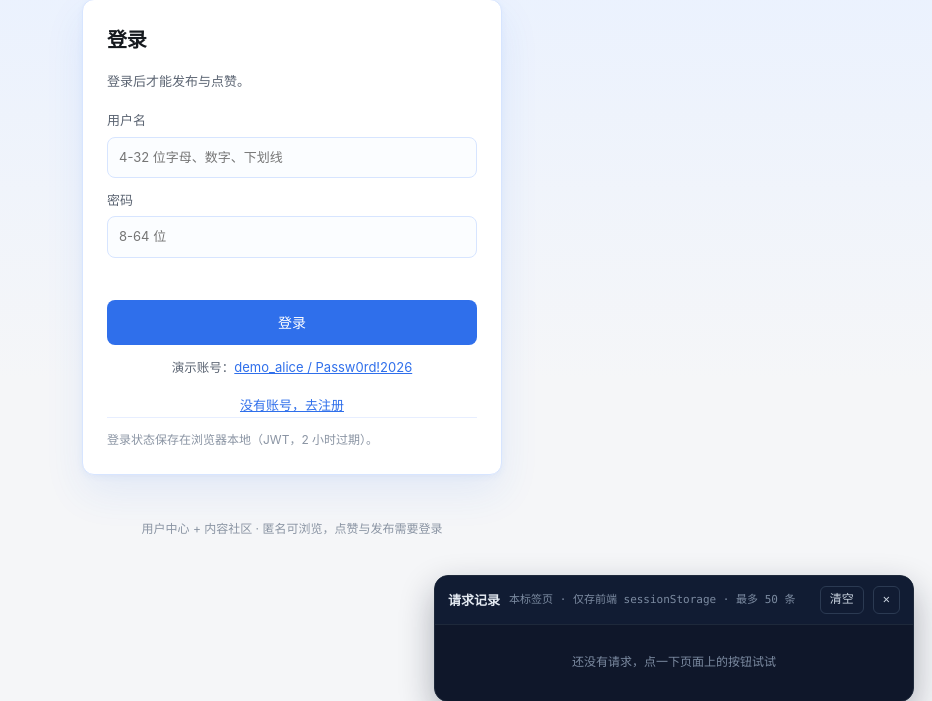
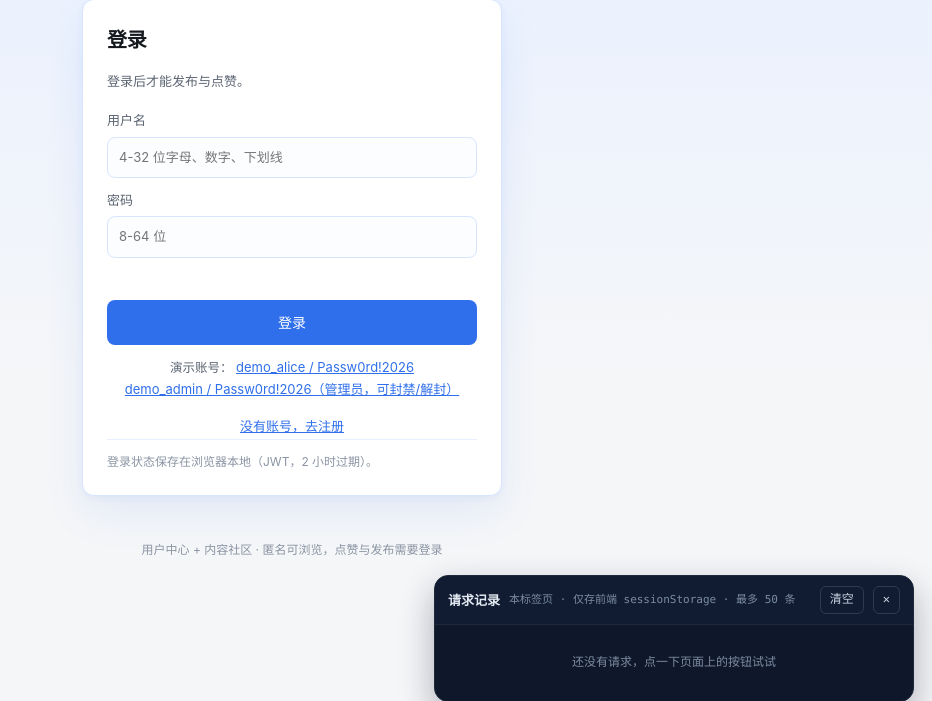
Before and after one commit to client-su/community-demo, a web app: page /login.html in a window 1280 px wide. Shown: the part 80-781 px from the top of the page, without its empty margins (348-1280 px from the left). Run offline with its HTML, style and script files only (its server is not run), Linux system fonts and the light colour scheme; data that the repository does not hold is empty; some of the project's set-up classes (security, data sources, template engines, error pages and the like) are left out, and stand-ins take their place; database files in the repository are not loaded.

Commit message:
feat(web): 登录页补充管理员演示账号

```diff
--- a/src/main/resources/static/js/page-login.js
+++ b/src/main/resources/static/js/page-login.js
@@ -23,6 +23,7 @@ const el = {
     nicknameRow: document.querySelector('#nicknameRow'),
     demoTip: document.querySelector('#demoTip'),
     demoFill: document.querySelector('#demoFill'),
+    demoFillAdmin: document.querySelector('#demoFillAdmin'),
 };
 
 /** 后端校验消息里的英文字段名 → 前端展示的中文名，避免把内部字段名透给用户 */
@@ -89,12 +90,15 @@ el.switch.addEventListener('click', () => {
 });
 
 // 点击演示账号，直接填入用户名与密码
-el.demoFill.addEventListener('click', () => {
-    el.form.elements.username.value = 'demo_alice';
+function fillDemo(username) {
+    el.form.elements.username.value = username;
     el.form.elements.password.value = 'Passw0rd!2026';
     el.msg.textContent = '';
     el.form.elements.password.focus();
-});
+}
+
+el.demoFill.addEventListener('click', () => fillDemo('demo_alice'));
+el.demoFillAdmin.addEventListener('click', () => fillDemo('demo_admin'));
 
 el.form.addEventListener('submit', async (event) => {
     event.preventDefault();
--- a/src/main/resources/static/login.html
+++ b/src/main/resources/static/login.html
@@ -25,7 +25,11 @@
             </label>
             <p class="form-msg" id="msg"></p>
             <button type="submit" class="btn primary block" id="submit">登录</button>
-            <p class="demo-tip" id="demoTip" hidden>演示账号：<button type="button" class="link" id="demoFill">demo_alice / Passw0rd!2026</button></p>
+            <p class="demo-tip" id="demoTip" hidden>
+                演示账号：
+                <button type="button" class="link" id="demoFill">demo_alice / Passw0rd!2026</button><br>
+                <button type="button" class="link" id="demoFillAdmin">demo_admin / Passw0rd!2026（管理员，可封禁/解封）</button>
+            </p>
         </form>
 
         <p class="switch">
```
